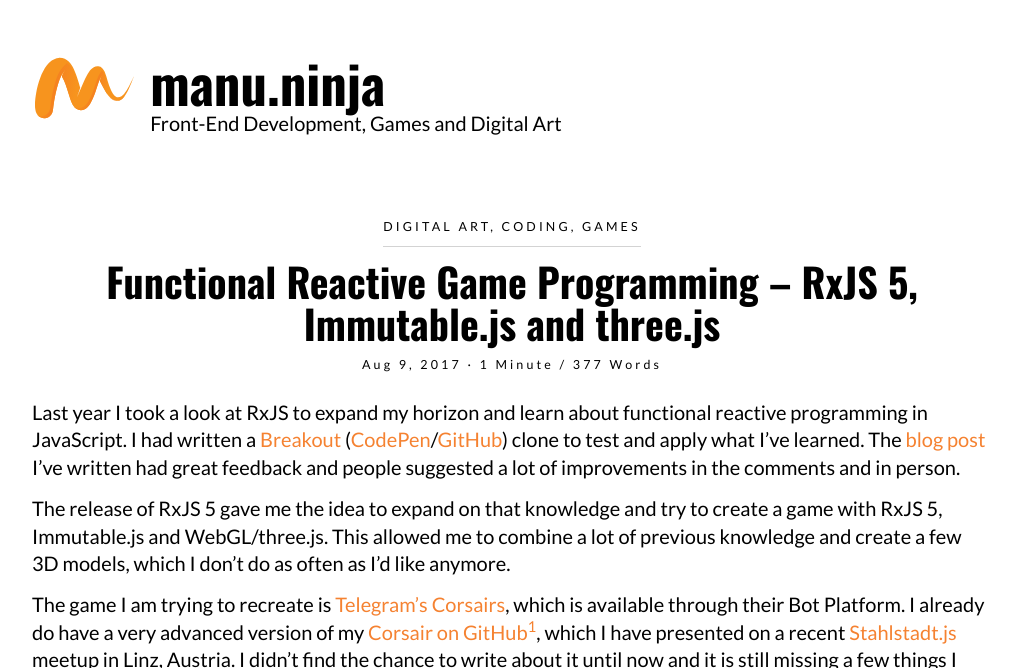
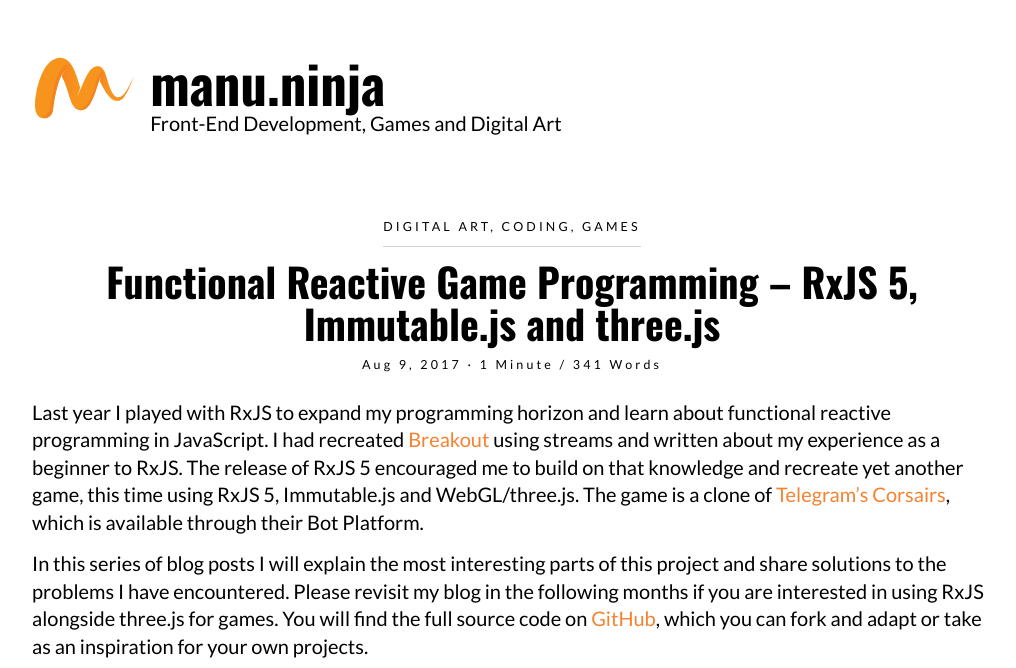
Before and after one commit to Lorti/manu.ninja, a Jekyll site: the page built from _posts/2017-08-09-functional-reactive-game-programming-rxjs-5-immutable-js-and-three-js.md, in a window 1280 px wide and 1400 px high, cut to the strip 0-668 px from the top of the window. Shown: the whole strip, without its empty margins (128-1144 px from the left). Built offline with Jekyll 4.4.1, drawn with Linux system fonts in a browser that asks for light colours; nearby versions of some CDN libraries; comment, search, counter and statistics services are not loaded; some of the changed text lies outside the part shown.

Commit message:
Absichtserklärung

```diff
--- a/_posts/2017-08-09-functional-reactive-game-programming-rxjs-5-immutable-js-and-three-js.md
+++ b/_posts/2017-08-09-functional-reactive-game-programming-rxjs-5-immutable-js-and-three-js.md
@@ -12,34 +11,29 @@
 TODO Marketing
 -->
 
-Last year I took a look at RxJS to expand my horizon and learn about functional reactive programming in JavaScript. I had written a [Breakout][Breakout Blog Post] ([CodePen][Breakout CodePen]/[GitHub][Breakout GitHub]) clone to test and apply what I've learned. The [blog post][Breakout Blog Post] I've written had great feedback and people suggested a lot of improvements in the comments and in person.
+Last year I played with RxJS to expand my programming horizon and learn about functional reactive programming in JavaScript. I had recreated [Breakout] using streams and written about my experience as a beginner to RxJS. The release of RxJS 5 encouraged me to build on that knowledge and recreate yet another game, this time using RxJS 5, Immutable.js and WebGL/three.js. The game is a clone of [Telegram's Corsairs][Telegram], which is available through their Bot Platform.
 
-The release of RxJS 5 gave me the idea to expand on that knowledge and try to create a game with RxJS 5, Immutable.js and WebGL/three.js. This allowed me to combine a lot of previous knowledge and create a few 3D models, which I don't do as often as I'd like anymore.
-
-The game I am trying to recreate is [Telegram's Corsairs][Telegram], which is available through their Bot Platform. I already do have a very advanced version of my [Corsair on GitHub][Corsair GitHub][<sup>1</sup>](#1), which I have presented on a recent [Stahlstadt.js] meetup in Linz, Austria. I didn't find the chance to write about it until now and it is still missing a few things I want to implement.
+In this series of blog posts I will explain the most interesting parts of this project and share solutions to the problems I have encountered. Please revisit my blog in the following months if you are interested in using RxJS alongside three.js for games. You will find the full source code on [GitHub][Corsair], which you can fork and adapt or take as an inspiration for your own projects.
 
 <!-- TODO -->
 ![](https://raw.githubusercontent.com/Lorti/corsair/master/screenshot.jpg)
 
-The project is already quite a bit of code, though, which is why I have decided to start my first ever blog post series titled "[Functional Reactive Game Programming – RxJS 5, Immutable.js and three.js][TODO]". I plan on doing a three-part series, but I might turn it into a five-part series, when I'm done writing about the existing code segments.
 
-* [Game Loop with RxJS 5/Immutable.js][TODO]
-* Game State with RxJS 5/Immutable.js _(scheduled for September)_
-* Game Graphics with WebGL/three.js and Lazy-Loading of 3D Models _(scheduled for October)_
+I have presented the current progress of this project at the [Stahlstadt.js] meetup in May. After that this year's great summer prevented me from writing about it. [The game already has about 500 lines of code at this stage][Corsair], which is why I have decided to start my first three-part blog post series:
+
+ * Game Loop with RxJS 5/Immutable.js _(scheduled for September)_
+ * Game State with RxJS 5/Immutable.js _(scheduled for October)_
+ * Game Graphics with WebGL/three.js and Lazy-Loading of 3D Models _(scheduled for November)_
+
+The game is missing a few things I want to implement. As soon as I am done writing about the existing code it might therefore turn into a five-part series:
+
 * three.js The Wind Waker's Cartoon Water Shader _(to be decided)_
 * three.js Explosion with Particles/Sprites _(to be decided)_
 
-Keep in mind, that I am also constantly learning and if you see any area that might be improved or spot any errors please don't hesitate to comment below a blog post or talk to me on [Twitter]. The series is intended to help fellow developers who try to achieve similar things and I hope it is of help to some people.
+The series is intended to help fellow developers who try to achieve similar goals. Keep in mind, that I am also constantly learning. If you have improvement suggestions or spot an error please don't hesitate to mention it in the comments section or on [Twitter].
 
-## Footnotes
-
-1. <a name="1"></a>Yes, I have dropped the **s** by accident.
-
-[TODO]: #
-[Breakout CodePen]: https://codepen.io/Lorti/pen/JXpgBb
-[Breakout GitHub]: https://github.com/Lorti/rxjs-breakout
-[Breakout Blog Post]: https://manu.ninja/functional-reactive-game-programming-rxjs-breakout
-[Corsair GitHub]: https://github.com/Lorti/corsair
+[Breakout]: https://manu.ninja/functional-reactive-game-programming-rxjs-breakout
 [Telegram]: https://telegram.org/blog/games
+[Corsair]: https://github.com/Lorti/corsair
 [Stahlstadt.js]: https://www.meetup.com/de-DE/stahlstadt-js/
 [Twitter]: https://twitter.com/manuelwieser
```
Also changed, not shown: other parts of _posts/2017-08-09-functional-reactive-game-programming-rxjs-5-immutable-js-and-three-js.md (+0 -1 lines).
